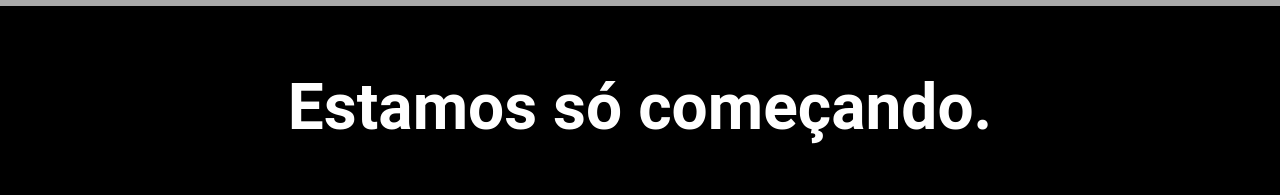
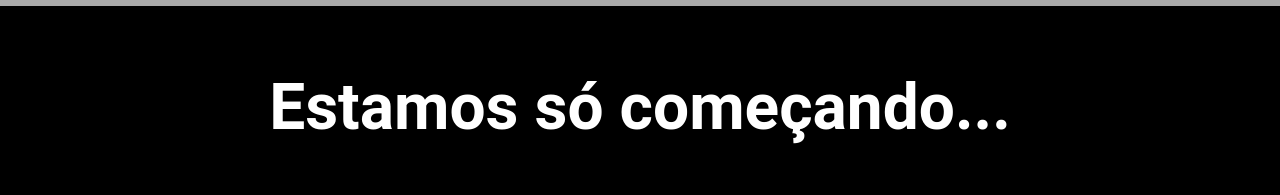
Before and after one commit to paolofullone/countdown_timer, a React (Create React App) app: page / in a window 1280 px wide. Shown: the part 336-531 px from the top of the page. Built offline with nearby package versions, Linux system fonts and the light colour scheme.

Commit message:
vercel fix attempt

```diff
--- a/src/App.js
+++ b/src/App.js
@@ -88,7 +88,7 @@ export default class Timer extends Component {
       return (
         <div>
           <Header />
-          <h2 className='container title'>Estamos só começando.</h2>
+          <h2 className='container title'>Estamos só começando...</h2>
           <section className="timer container">
             <span>{String(this.mins()).padStart(2, '0')}</span>
             <span>:</span>
```
